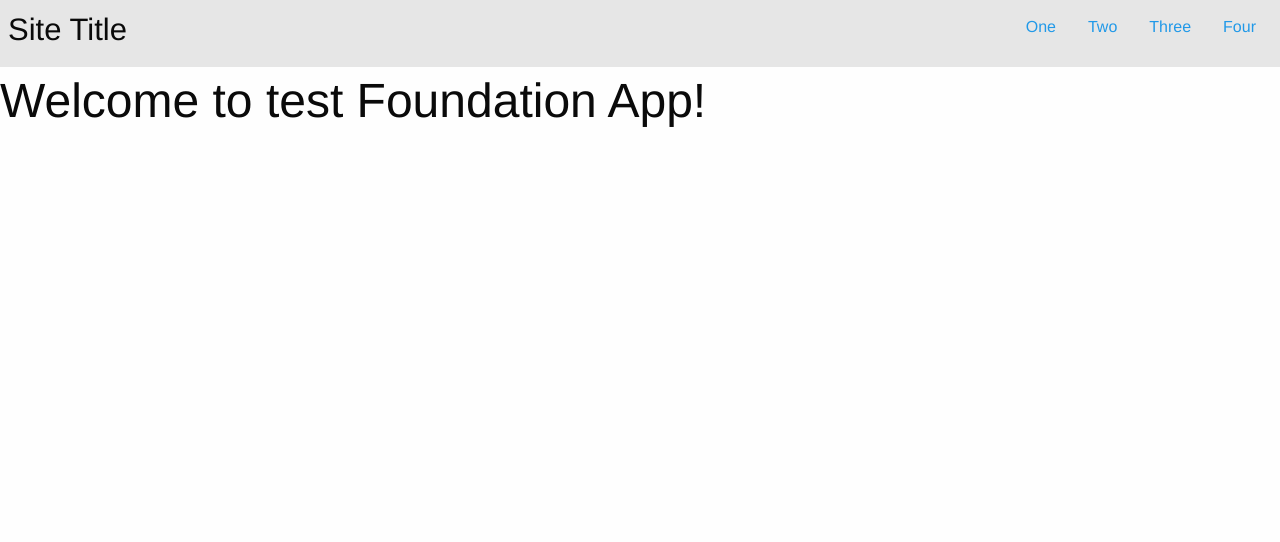
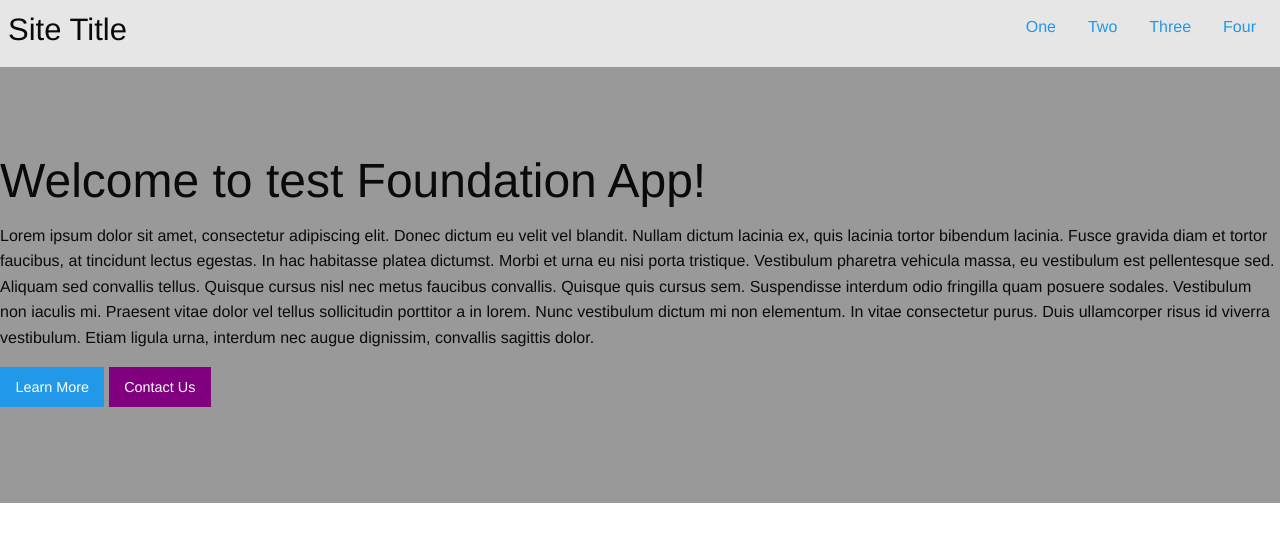
Before and after one commit to MaryGualtieri/Foundation, a plain HTML site: page index.html in a window 1280 px wide. Drawn offline with Linux system fonts and the light colour scheme.

Commit message:
add buttons

```diff
--- a/css/app.css
+++ b/css/app.css
@@ -5,10 +5,13 @@
 
 /*Hero*/
   .hero{
-
+    background-color: #999;
+    padding: 80px 0px;
   }
 
-
+ .button.success{
+   background-color: purple;
+ }
 
 
 /*Main*/
--- a/index.html
+++ b/index.html
@@ -14,6 +14,7 @@
 
       <div class="top-bar-left">
           <h3>Site Title</h3>
+
       </div>
 
     <div class="top-bar-right">
@@ -30,6 +31,9 @@
     <!-- Hero Section -->
     <section class="hero">
       <h1> Welcome to test Foundation App!</h1>
+      <p>Lorem ipsum dolor sit amet, consectetur adipiscing elit. Donec dictum eu velit vel blandit. Nullam dictum lacinia ex, quis lacinia tortor bibendum lacinia. Fusce gravida diam et tortor faucibus, at tincidunt lectus egestas. In hac habitasse platea dictumst. Morbi et urna eu nisi porta tristique. Vestibulum pharetra vehicula massa, eu vestibulum est pellentesque sed. Aliquam sed convallis tellus. Quisque cursus nisl nec metus faucibus convallis. Quisque quis cursus sem. Suspendisse interdum odio fringilla quam posuere sodales. Vestibulum non iaculis mi. Praesent vitae dolor vel tellus sollicitudin porttitor a in lorem. Nunc vestibulum dictum mi non elementum. In vitae consectetur purus. Duis ullamcorper risus id viverra vestibulum. Etiam ligula urna, interdum nec augue dignissim, convallis sagittis dolor.</p>
+      <a href="#" class="button">Learn More</a>
+      <a href="#" class="button success">Contact Us</a>
     </section>
 
     <!-- Main Section -->
```
